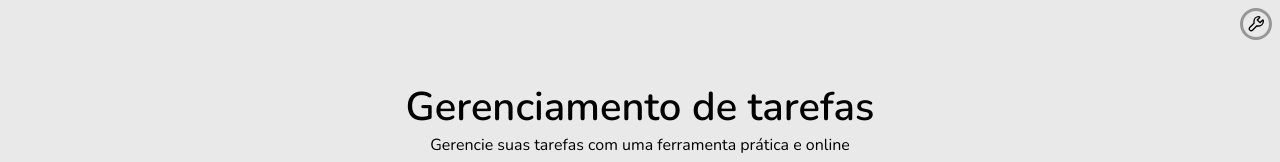
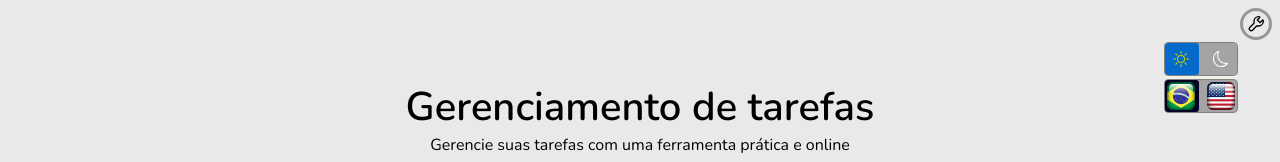
Before and after one commit to fabioVitorTavares/Takss, a React (Vite) app in the folder Tasks/: page / in a window 1280 px wide. Shown: the top 162 px of the page. Built offline with nearby package versions, Linux system fonts and the light colour scheme.

Commit message:
commit 271220222024

```diff
--- a/Tasks/src/Components/Configuration/index.tsx
+++ b/Tasks/src/Components/Configuration/index.tsx
@@ -1,4 +1,4 @@
-import { useRef, useState } from 'react'
+import { useEffect, useRef, useState } from 'react'
 import { GrConfigure } from 'react-icons/gr'
 import { BsSun, BsMoon } from 'react-icons/bs'
 import iconBr from './img/icon-br.png'
@@ -12,8 +12,9 @@ export function Configuration() {
   const selectorLanguage = useRef(null)
   const refIconBr = useRef(null)
   const refIconEg = useRef(null)
+  const refPanel = useRef(null)
 
-  const [open, setOpen] = useState<Boolean>(false)
+  const [open, setOpen] = useState<Boolean>(true)
   const [theme, setTheme] = useState<String>('light')
   const [language, setLanguage] = useState<String>('br')
 
@@ -70,15 +71,27 @@ export function Configuration() {
     setLanguage('eg')
   }
 
-  const eventClick =  (e) => {
-    console.log(e);
+  const closePanel = () => {
+    if(refPanel.current) {
+      const selector: HTMLSpanElement = refPanel.current
+      selector.style.animation = 'closePanel 0.3s ease forwards'
+    }
+
+    if (open) {
+      setTimeout(() => setOpen(false), 200)
+    }
   }
 
+  addEventListener('click', (event) => {
+    closePanel()
+  })
+
   const panel = (
-    <div className='panel'
-      onClick={(e) => eventClick(e)}
+    <div
+      ref={refPanel}
+      className='panel'
+      onClick={(e) => e.stopPropagation()}
     >
-
       <div className='themeSelect'>
         <BsSun
           className='sun'
@@ -117,10 +130,20 @@ export function Configuration() {
     </div>
   )
 
+  const handleClickConfig = (e: any) => {
+    e.stopPropagation()
+    if (open) {
+      closePanel()
+    }
+    else {
+      setOpen(true)
+    }
+  }
+
   return (
     <div className="configuration">
       <GrConfigure
-        onClick={() => setOpen(!open)}
+        onClick={(e) => handleClickConfig(e) }
       />
       {open && panel}
     </div>
--- a/Tasks/src/Components/Configuration/style.css
+++ b/Tasks/src/Components/Configuration/style.css
@@ -19,12 +19,40 @@
   display: flex;
   flex-direction: column;
   gap: 0.3em;
-  top: 1.5em;
-  right: 1.5em;
+  top: 2em;
+  right: 2em;
   width: 4.5em;
   height: fit-content;
   background-color: rgb(241, 241, 232);
+  scale: 0.1;
+  animation: openPanel 0.3s ease forwards;
 }
+
+@keyframes openPanel {
+  0% {
+    scale: 0.1;
+  }
+  80%{
+    scale: 1.3;
+  }
+  100%{
+    scale: 1;
+  }
+}
+
+@keyframes closePanel {
+  0% {
+    scale: 1;
+  }
+  20%{
+    scale: 1.3;
+  }
+  100%{
+    scale: 0.1;
+  }
+}
+
+
 
 .themeSelect, .languageSelect {
   height: 32px;
```
